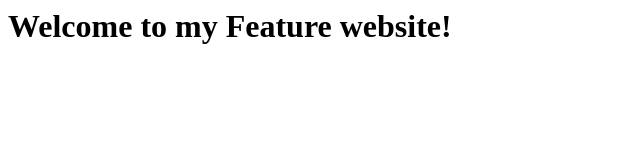
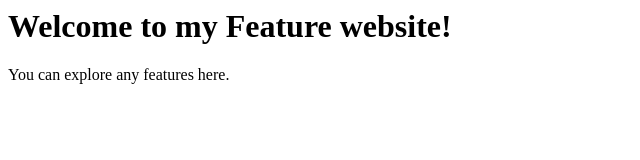
Before and after one commit to rakesh4902/UST_GIT_Assignment-1, a plain HTML site: page feature.html in a window 1280 px wide. Shown: the whole page, without its empty margins (0-640 px from the left). Drawn offline with Linux system fonts and the light colour scheme.

Commit message:
Feature 2nd commit

```diff
--- a/feature.html
+++ b/feature.html
@@ -4,5 +4,6 @@
     </head>
     <body>
         <h1>Welcome to my Feature website!</h1>
+        <p>You can explore any features here.</p>
     </body>
 </html>
```
